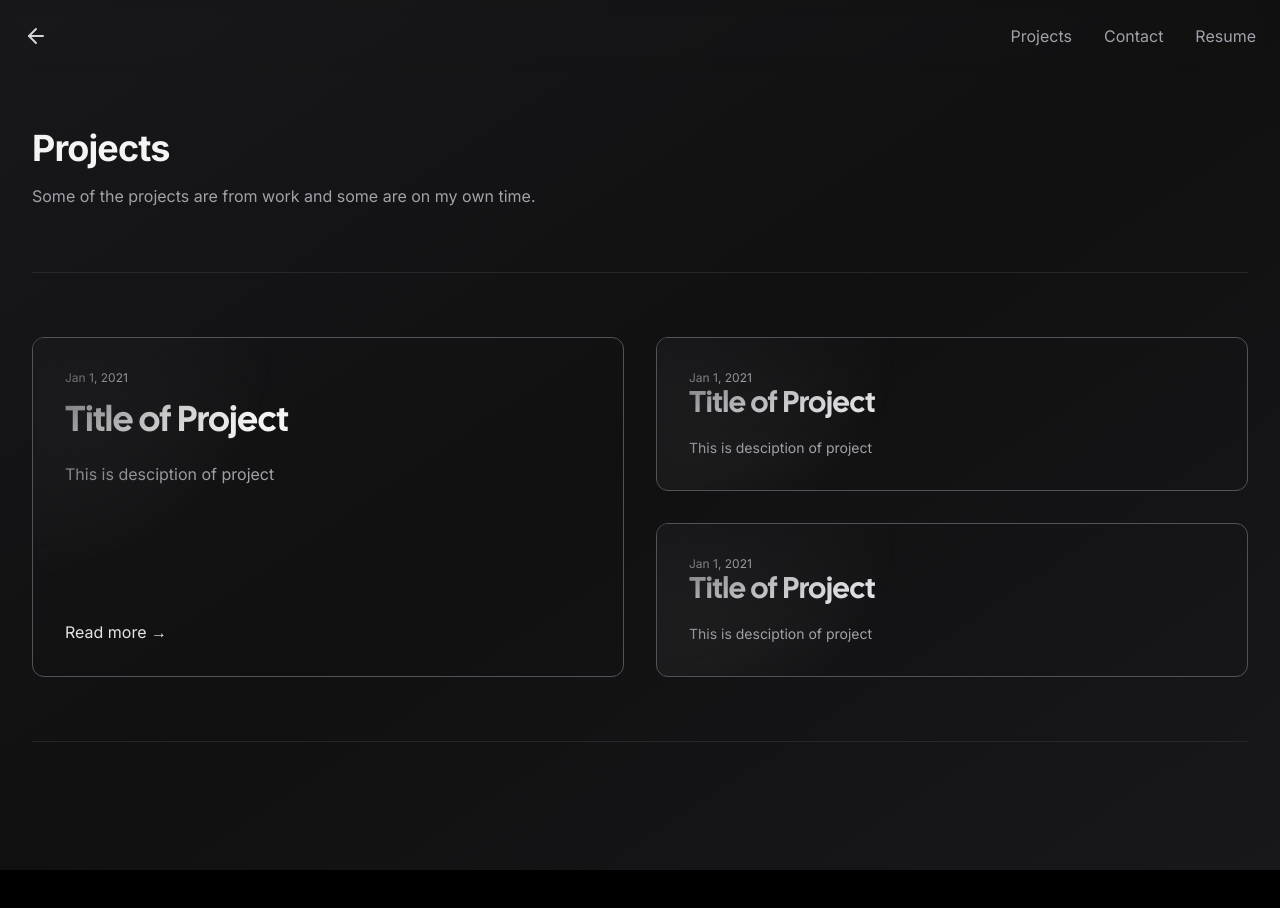
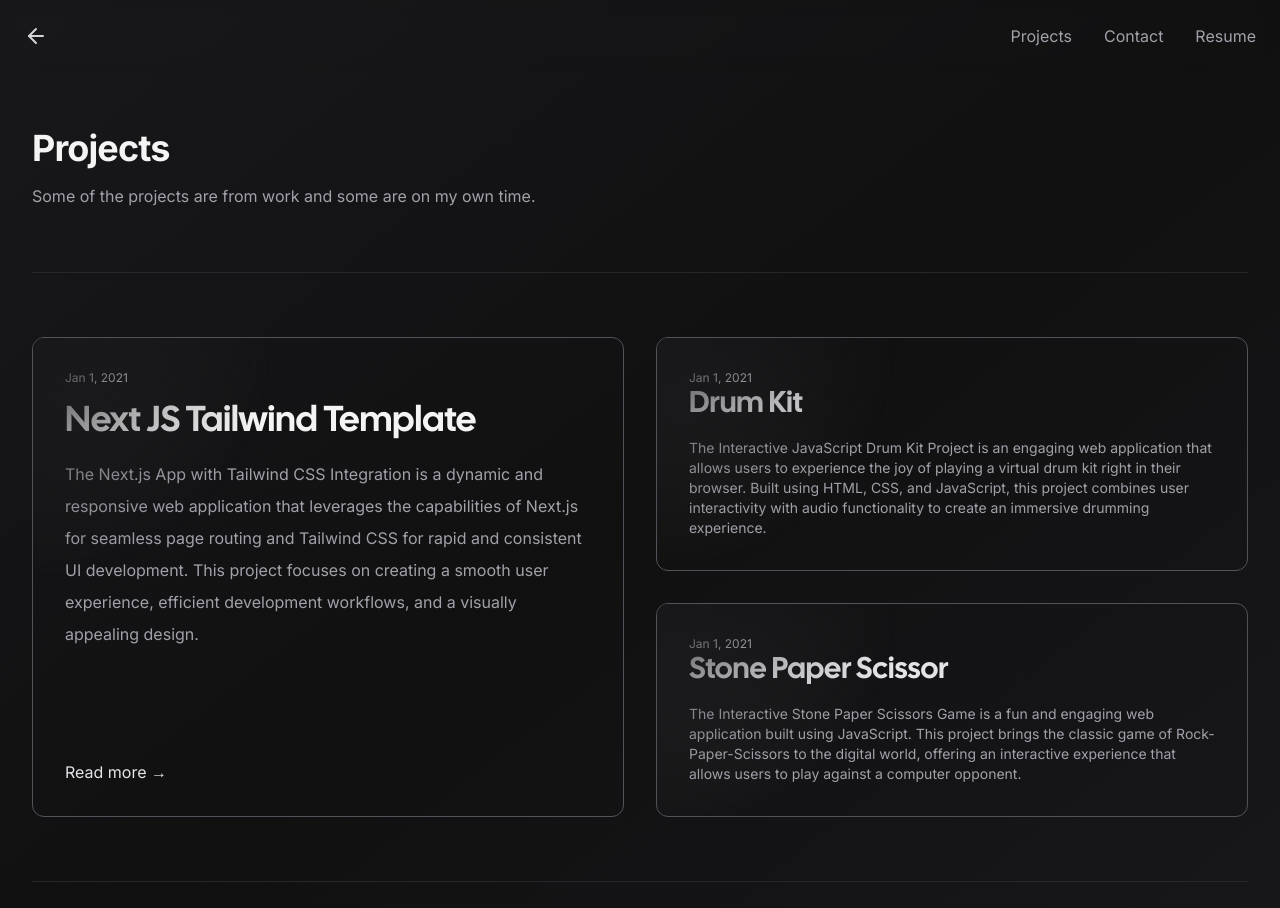
Before and after one commit to 0xyshv/my-portfolio, a Next.js app: page /projects in a window 1280 px wide. Shown: the top 908 px of the page. Before the commit the page ends 870 px from the top, so only its background shows below. Built offline with nearby package versions, Linux system fonts and the light colour scheme; what tailwindcss-debug-screens would draw is missing.

Commit message:
Project content update

```diff
--- a/app/projects/[slug]/header.tsx
+++ b/app/projects/[slug]/header.tsx
@@ -43,7 +43,7 @@ export const Header: React.FC<Props> = ({ project, views }) => {
   return (
     <header
       ref={ref}
-      className="relative isolate overflow-hidden bg-gradient-to-tl from-black via-zinc-900 to-black"
+      className="h-screen relative isolate overflow-hidden bg-gradient-to-tl from-black via-zinc-900 to-black"
     >
       <div
         className={`fixed inset-x-0 top-0 z-50 backdrop-blur lg:backdrop-blur-none duration-200 border-b lg:bg-transparent ${
@@ -99,9 +99,10 @@ export const Header: React.FC<Props> = ({ project, views }) => {
           </Link>
         </div>
       </div>
+      {/* align the content in center */}
       <div className="container mx-auto relative isolate overflow-hidden  py-24 sm:py-32">
         <div className="mx-auto max-w-7xl px-6 lg:px-8 text-center flex flex-col items-center">
-          <div className="mx-auto max-w-2xl lg:mx-0">
+          <div className="p-12 mx-auto max-w-2xl lg:mx-0">
             <h1 className="text-4xl font-bold tracking-tight text-white sm:text-6xl font-display">
               {project.title}
             </h1>
--- a/app/projects/page.tsx
+++ b/app/projects/page.tsx
@@ -3,23 +3,25 @@ import React from "react";
 import { Navigation } from "../components/nav";
 import { Card } from "../components/card";
 import { Article } from "./article";
-import { Redis } from "@upstash/redis";
-import { Eye } from "lucide-react";
 import { allProjects } from "@/constants/projects";
 
 export const revalidate = 60;
 export default async function ProjectsPage() {
   const views: Record<string, number> = {};
-  const featured = allProjects.find((project) => project.slug === "unkey")!;
-  const top2 = allProjects.find((project) => project.slug === "planetfall")!;
-  const top3 = allProjects.find((project) => project.slug === "highstorm")!;
+  const featured = allProjects.find((project) => project.slug === "01")!;
+  const top2 = allProjects.find((project) => project.slug === "02")!;
+  const top3 = allProjects.find((project) => project.slug === "03")!;
+  const top4 = allProjects.find((project) => project.slug === "04")!;
+  const top5 = allProjects.find((project) => project.slug === "05")!;
   const sorted = allProjects
     .filter((p) => p.published)
     .filter(
       (project) =>
         project.slug !== featured.slug &&
         project.slug !== top2.slug &&
-        project.slug !== top3.slug
+        project.slug !== top3.slug &&
+        project.slug !== top4.slug &&
+        project.slug !== top5.slug
     )
     .sort(
       (a, b) =>
--- a/constants/projects.ts
+++ b/constants/projects.ts
@@ -4,41 +4,72 @@ export const allProjects: any[] = [
     _raw: {},
     type: "Project",
     published: false,
-    title: "Title of Project",
-    description: "This is desciption of project",
+    title: "Next JS Tailwind Template",
+    description:
+      "The Next.js App with Tailwind CSS Integration is a dynamic and responsive web application that leverages the capabilities of Next.js for seamless page routing and Tailwind CSS for rapid and consistent UI development. This project focuses on creating a smooth user experience, efficient development workflows, and a visually appealing design.",
     date: "2021-01-01T00:00:00.000Z",
-    url: "https://google.com",
-    repository: "",
+    url: "https://nextjs-tailwind-ui-4.vercel.app/",
+    repository: "https://github.com/0xyshv/nextjs-tailwind-ui-4.git",
     body: { code: "" },
     path: "string",
-    slug: "highstorm",
+    slug: "01",
   },
   {
     _id: "string",
     _raw: {},
     type: "Project",
     published: false,
-    title: "Title of Project",
-    description: "This is desciption of project",
+    title: "Drum Kit",
+    description:
+      "The Interactive JavaScript Drum Kit Project is an engaging web application that allows users to experience the joy of playing a virtual drum kit right in their browser. Built using HTML, CSS, and JavaScript, this project combines user interactivity with audio functionality to create an immersive drumming experience.",
     date: "2021-01-01T00:00:00.000Z",
-    url: "https://google.com",
-    repository: "",
+    url: "https://0xyshv.github.io/drum-kit/",
+    repository: "https://github.com/0xyshv/drum-kit.git",
     body: { code: "" },
     path: "string",
-    slug: "unkey",
+    slug: "02",
   },
   {
     _id: "string",
     _raw: {},
     type: "Project",
     published: false,
-    title: "Title of Project",
-    description: "This is desciption of project",
+    title: "Stone Paper Scissor",
+    description:
+      "The Interactive Stone Paper Scissors Game is a fun and engaging web application built using JavaScript. This project brings the classic game of Rock-Paper-Scissors to the digital world, offering an interactive experience that allows users to play against a computer opponent.",
+    date: "2021-01-01T00:00:00.000Z",
+    url: "https://0xyshv.github.io/stone-paper-scissor/",
+    repository: "https://github.com/0xyshv/stone-paper-scissor.git",
+    body: { code: "" },
+    path: "string",
+    slug: "03",
+  },
+  {
+    _id: "string",
+    _raw: {},
+    type: "Project",
+    published: false,
+    title: "This is title.",
+    description: "This is description.",
     date: "2021-01-01T00:00:00.000Z",
     url: "https://google.com",
-    repository: "",
+    repository: "https://github.com/0xyshv",
     body: { code: "" },
     path: "string",
-    slug: "planetfall",
+    slug: "04",
+  },
+  {
+    _id: "string",
+    _raw: {},
+    type: "Project",
+    published: false,
+    title: "This is title.",
+    description: "This is description.",
+    date: "2021-01-01T00:00:00.000Z",
+    url: "https://google.com",
+    repository: "https://github.com/0xyshv",
+    body: { code: "" },
+    path: "string",
+    slug: "05",
   },
 ];
```
